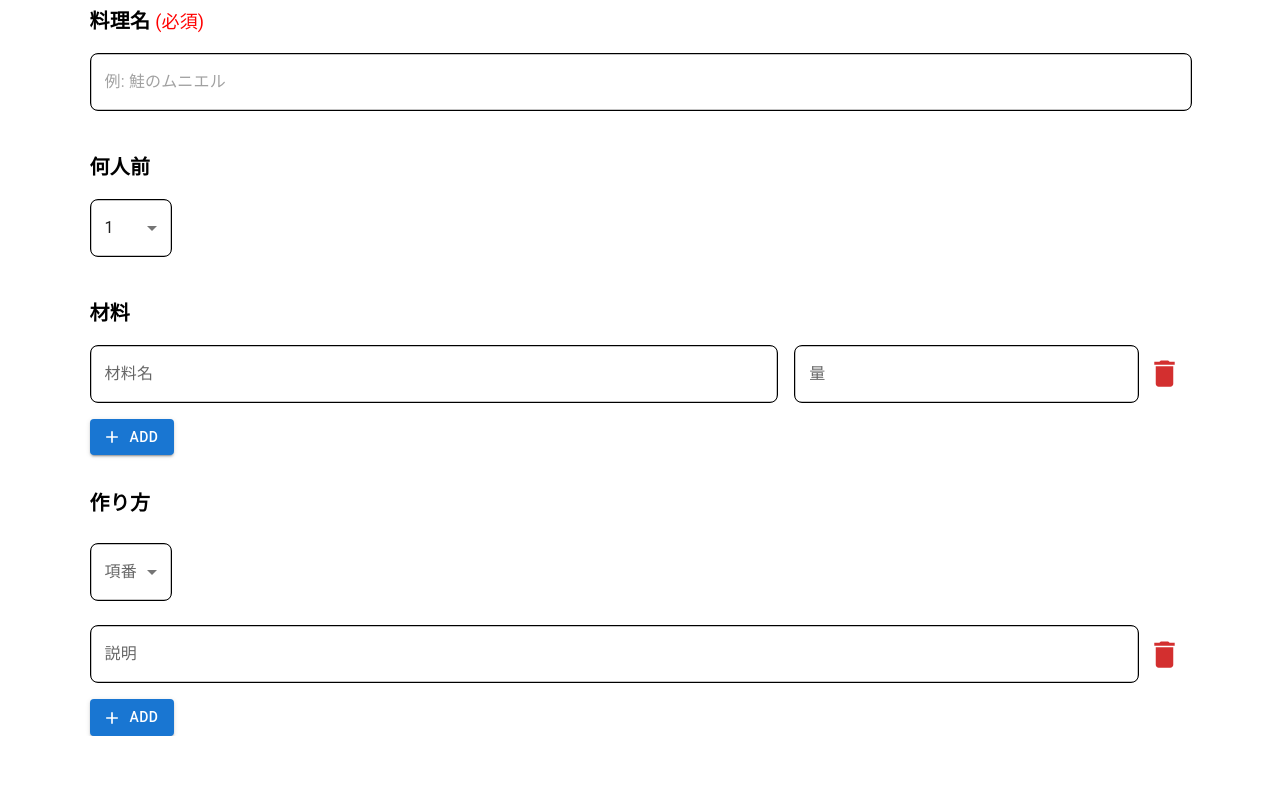
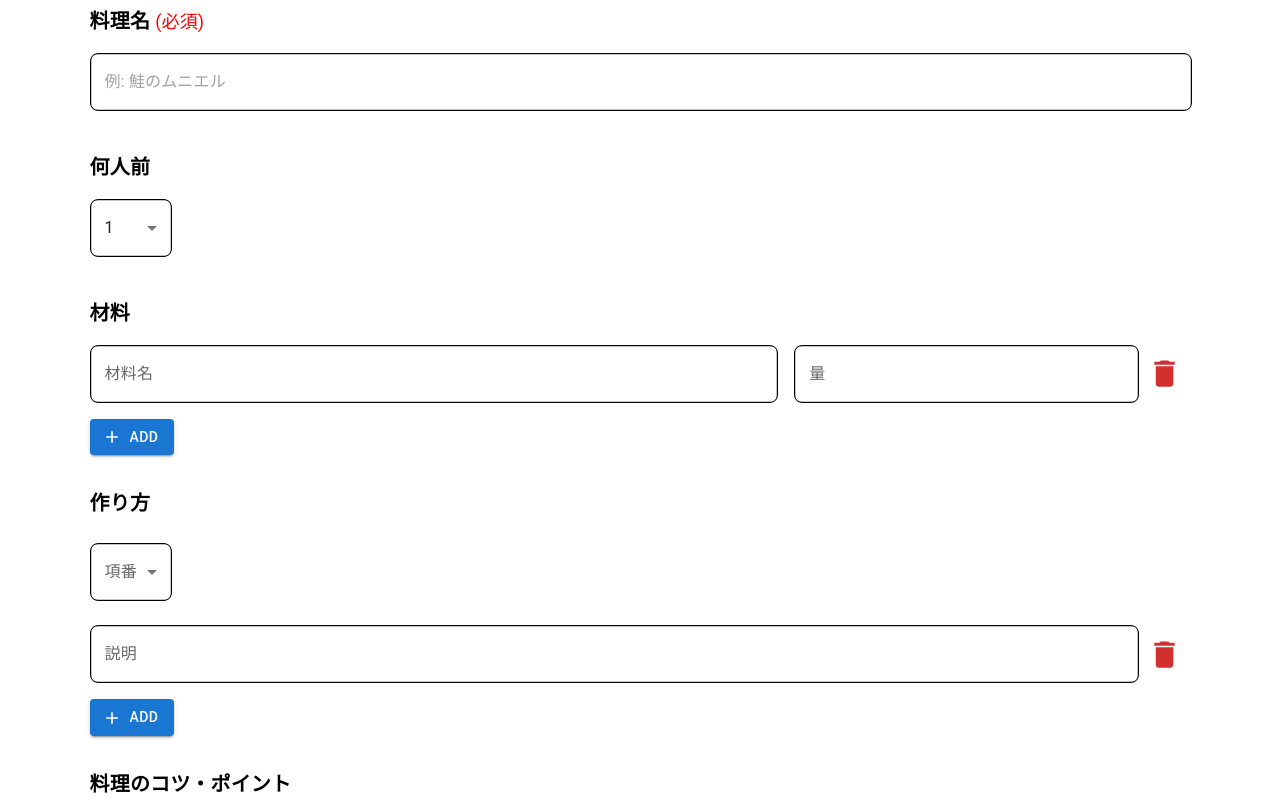
Before and after one commit to nkserveren26/myrecipe-frontend, a React (Create React App) app: page /recipes/new in a window 1280 px wide. Shown: the part 173-973 px from the top of the page. Before the commit the page ends 909 px from the top, so only its background shows below. Built offline with nearby package versions, Linux system fonts and the light colour scheme.

Commit message:
AddRecipeページの修正。料理のコツ・ポイントを追加

```diff
--- a/src/components/page/AddRecipe.tsx
+++ b/src/components/page/AddRecipe.tsx
@@ -161,6 +161,11 @@ export const AddRecipe: React.FC = () => {
                     </Box>
                 ))}
                 <AddButton onClick={handleAddStep} />
+
+                <Typography variant="h6" sx={{ fontWeight: 'bold', mt: 4 }}>
+                    料理のコツ・ポイント
+                </Typography>
+
             </Box>
         </>
     );
```
